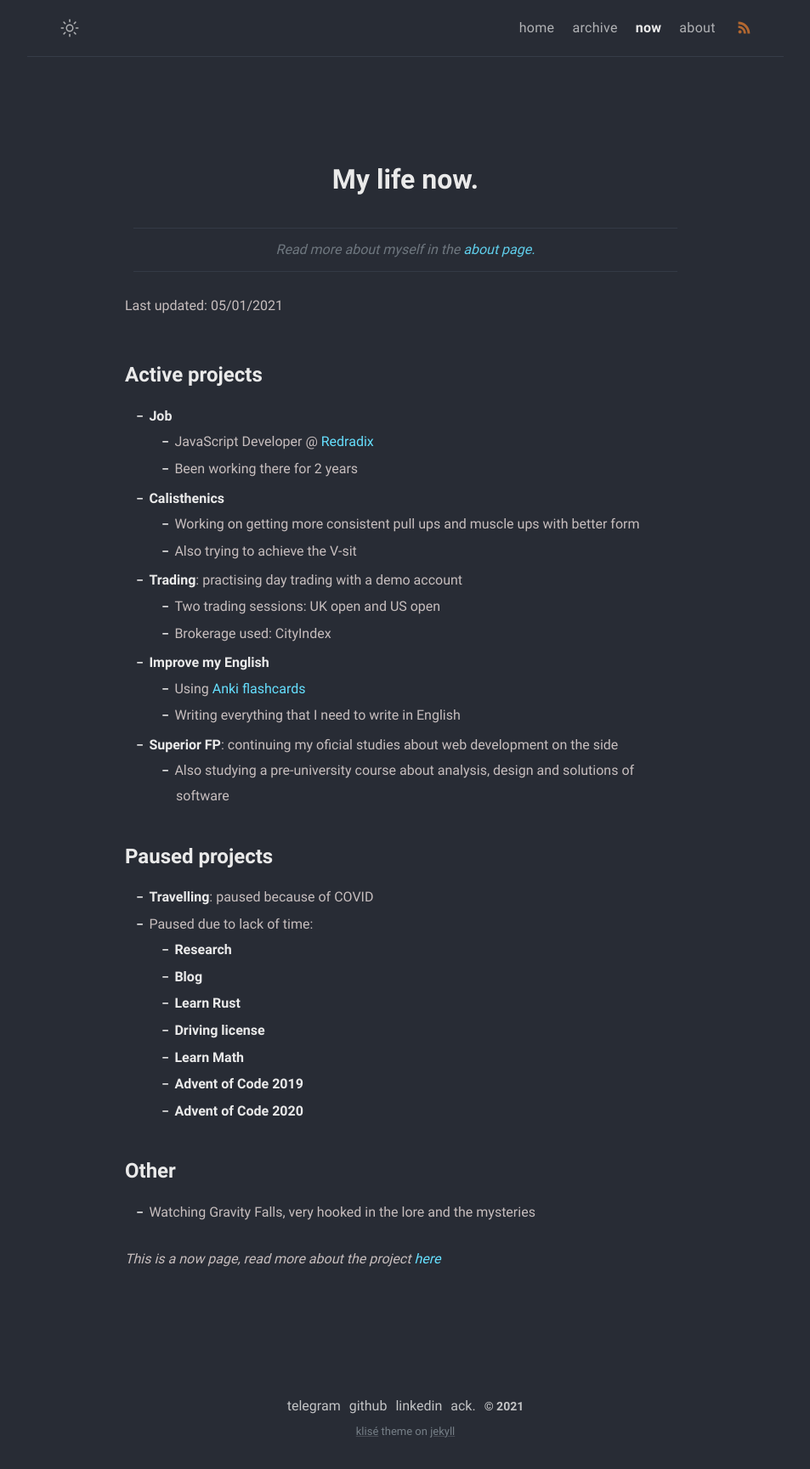
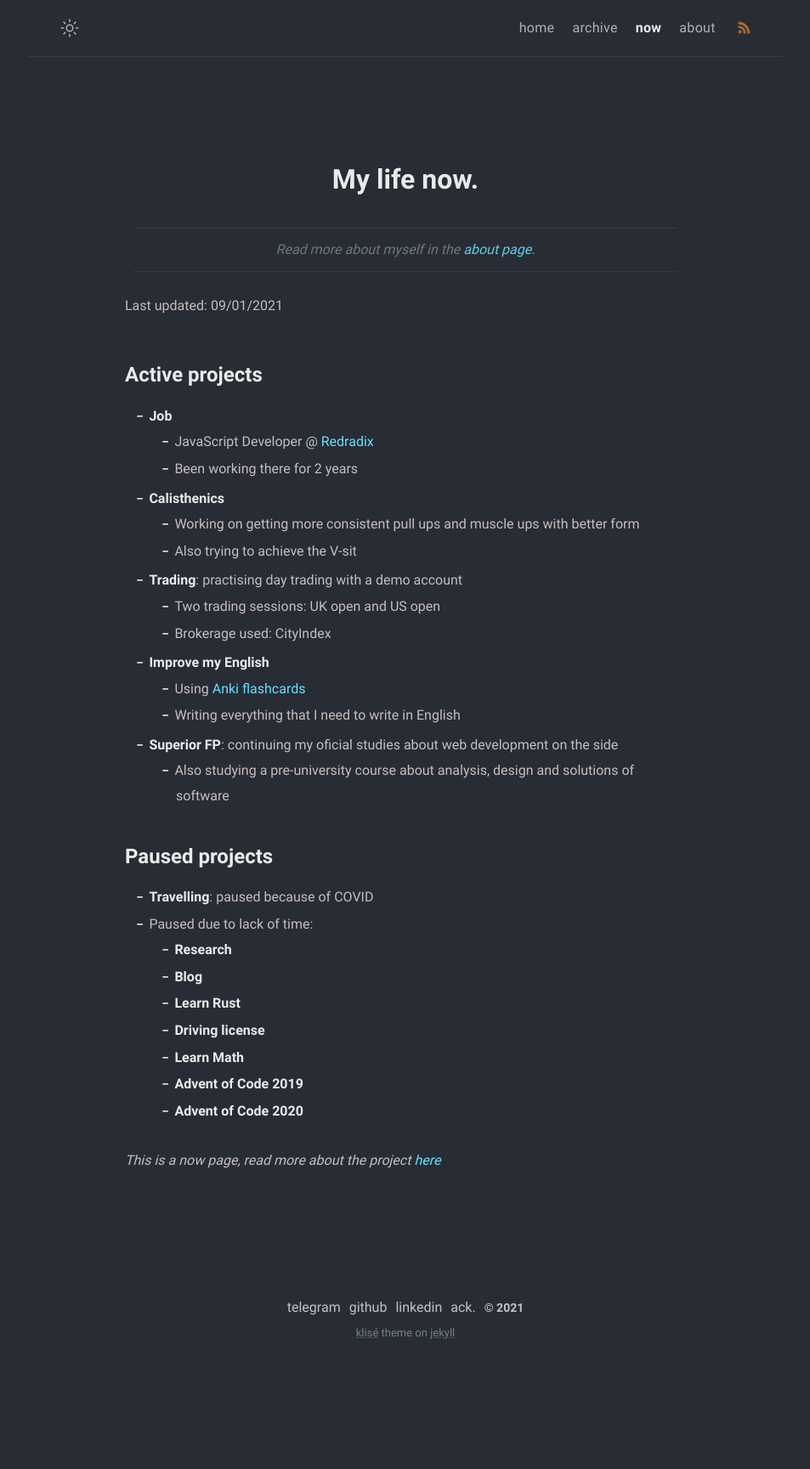
Before and after one commit to MonkeyAndres/MonkeyAndres.github.io, a Jekyll site: the page built from now.md, in a window 1280 px wide. Shown: the whole page at 85% size, without its empty margins (163-1116 px from the left). Built offline with Jekyll 4.4.1, drawn with Linux system fonts in a browser that asks for light colours; after the commit the page ends 1613 px from its top, so only the background shows below that.

Commit message:
📝 Update now page

```diff
--- a/now.md
+++ b/now.md
@@ -8,7 +8,7 @@ comments: false
 
 > Read more about myself in the [about page.](../about)
 
-Last updated: 05/01/2021
+Last updated: 09/01/2021
 
 # Active projects
 
@@ -39,7 +39,4 @@ Last updated: 05/01/2021
   - **Advent of Code 2019**
   - **Advent of Code 2020**
 
-# Other
-- Watching Gravity Falls, very hooked in the lore and the mysteries
-
 _This is a now page, read more about the project [here](https://nownownow.com/about)_
```
